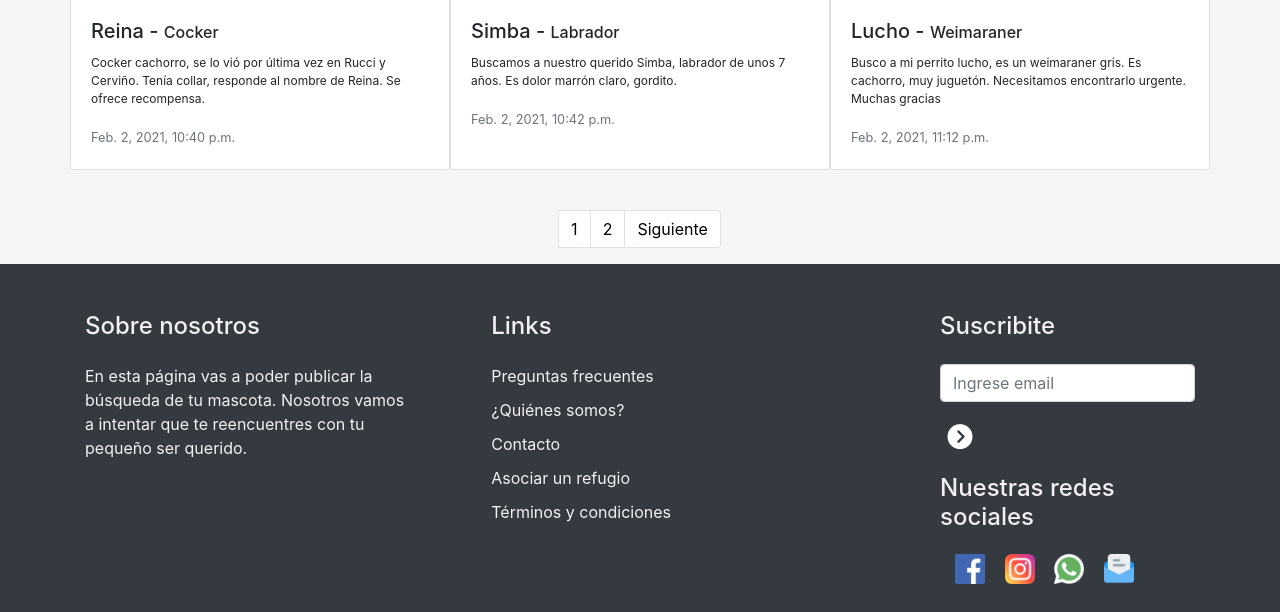
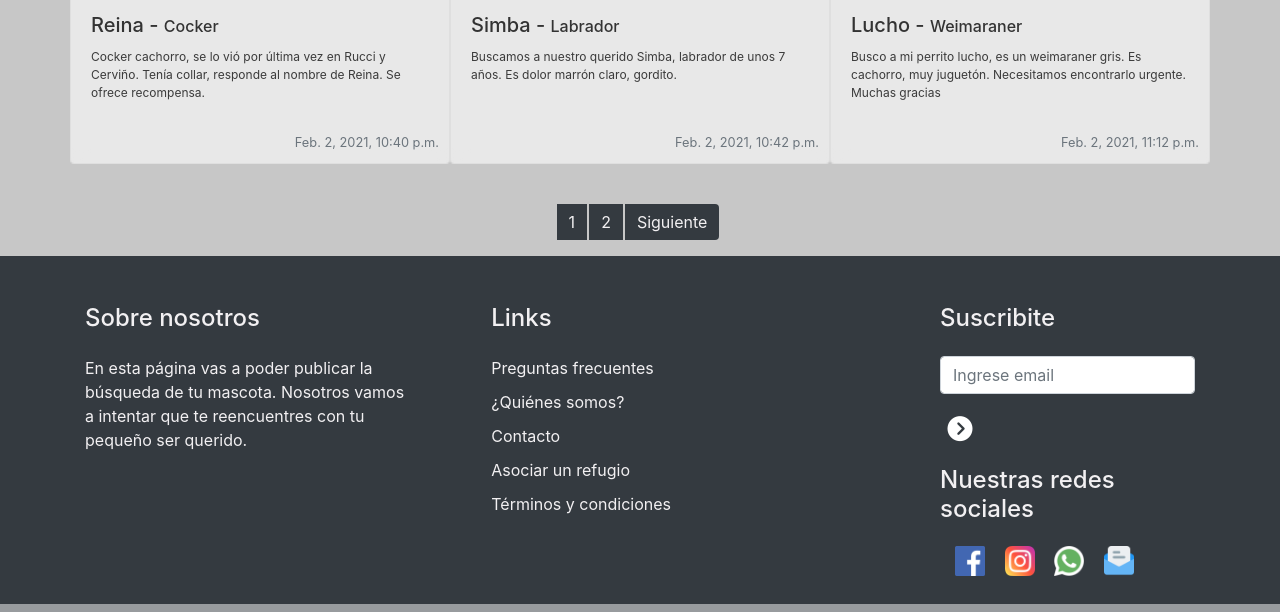
Before and after one commit to GastiC/WebMascotas, a Django app: page /busquedas/ in a window 1280 px wide. Shown: the part 1326-1938 px from the top of the page. Run offline with Django 3.2, Linux system fonts and the light colour scheme; data comes from the database, SQL or seed files in the repository; both versions use the stored data as it was after the commit; some libraries are stand-ins or nearby versions.

Commit message:
Cambios estéticos, las cards funcionan raro

```diff
--- a/principal/static/principal/css/styles.css
+++ b/principal/static/principal/css/styles.css
@@ -221,11 +234,14 @@
 
 .busqueda_nombre{
     display: inline;
+    color:rgb(51, 51, 51)
+
 }
 
 .descripcion_busqueda{
     margin-top: 10px;
     font-size: 12px;
+    color:rgb(59, 59, 59)
 }
 
 .descripcion_refugio{
@@ -267,6 +286,11 @@
 .bloque_busqueda{
     margin-left: 0px !important;
     margin-right: 0px !important;
+}
+
+.bloque_descripcion{
+    background-color: rgba(100, 100, 100, 0.15) !important;
+    backdrop-filter: blur(10px) !important;
 }
 
 #footer {
@@ -286,10 +310,52 @@
     color: #F2F0F2 !important;
 }
 
+.text_footer_link{
+    color: #F2F0F2 !important;
+}
+
+.text_footer_link:hover{
+    color: #ffffff !important;
+    font-weight: 600;
+}
+
 .h4_footer{
     padding-bottom: 15px;
     color: #F2F0F2;
 }
+
+.fecha_creado{
+    position: absolute;
+    bottom: 10px;
+    right: 10px;
+}
+
+.pl15{
+    padding-left: 30px !important;
+}
+
+.pr15{
+    padding-right: 30px !important;
+}
+
+.paginacion{
+    background-color: #343a40 !important;
+    color: #F2F0F2 !important;
+    border: 0px !important;
+    margin-right: 3px !important;
+}
+
+.paginacion:hover{
+    background-color: #4a525a !important;
+
+}
+
+.boton{
+    background-color: #17a2b8 !important;
+}
+
+
+
 
 @media (max-width: 575px) {
     .imagen_banner {
--- a/principal/templates/principal/contacto.html
+++ b/principal/templates/principal/contacto.html
@@ -5,7 +5,7 @@
 {% load crispy_forms_tags %}
 
 <br>
-<div class="mt-4 contenedor_imagen pr-0 mb-5" >
+<div class="mt-4 contenedor_imagen pr-0 mb-3" >
   <div class="text-center fondo_banner p-0">
       <h1 class="texto_banner"> Contacto</h1>
   </div>
@@ -66,7 +66,7 @@
       </div>
     </div>
     <div class="container text-center">
-    <button type="submit" class="btn btn-dark btn-md text-center" style="width: 100px;" id="enviar"; onclick="contacto()">Enviar</button>
+    <button type="submit" class="btn btn-info btn-md text-center" style="width: 100px;" id="enviar"; onclick="contacto()">Enviar</button>
     </div>
     {{mensaje}}
   </form>
--- a/principal/templates/principal/footer.html
+++ b/principal/templates/principal/footer.html
@@ -20,19 +20,19 @@
                             <ul class="ul_footer">
                                 <h4 class="h4_footer">Links</h4>
                                 <li class="li_footer">
-                                    <a  class="text_footer" href="/preguntas_frecuentes/">Preguntas frecuentes</a>
+                                    <a  class="text_footer_link " href="/preguntas_frecuentes/">Preguntas frecuentes</a>
                                 </li>
                                 <li class="li_footer">
-                                    <a class="text_footer" href="/quienes_somos/">¿Quiénes somos?</a>
+                                    <a class="text_footer_link " href="/quienes_somos/">¿Quiénes somos?</a>
                                 </li>
                                 <li class="li_footer">
-                                    <a  class="text_footer"href="/contacto/">Contacto</a>
+                                    <a  class="text_footer_link "href="/contacto/">Contacto</a>
                                 </li>
                                 <li class="li_footer">
-                                    <a  class="text_footer"href="/asociar_un_refugio/">Asociar un refugio</a>
+                                    <a  class="text_footer_link "href="/asociar_un_refugio/">Asociar un refugio</a>
                                 </li>
                                 <li class="li_footer">
-                                    <a  class="text_footer"href="/terminos_y_condiciones/">Términos y condiciones</a>
+                                    <a  class="text_footer_link "href="/terminos_y_condiciones/">Términos y condiciones</a>
                                 </li>
 
                             </ul>
--- a/principal/templates/principal/index.html
+++ b/principal/templates/principal/index.html
@@ -24,7 +24,10 @@
 </head>
 {% include "principal/navbar.html" %}
 
-<body style="background-color:rgba(241, 241, 241, 0.637);"  onload="onresize_body()" onresize="onresize_body()">
+ <body style="background-color:rgba(151, 150, 150, 0.534);"  onload="onresize_body()" onresize="onresize_body()">
+
+<!--<body id="body" onload="onresize_body()" onresize="onresize_body()">-->
+
 
 <!-- Header-->
 <!-- /Header-->
--- a/refugios/templates/refugios/asociar_un_refugio.html
+++ b/refugios/templates/refugios/asociar_un_refugio.html
@@ -80,7 +80,7 @@
     </div>
 
     <div class="container text-center">
-    <button type="submit" class="btn btn-dark btn-md text-center" style="width: 100px;" id="enviar"; >Enviar</button>
+    <button type="submit" class="btn btn-info btn-md text-center" style="width: 100px;" id="enviar"; >Enviar</button>
     </div>
     {{mensaje}}
   </form>
--- a/usuarios/templates/usuarios/busquedas.html
+++ b/usuarios/templates/usuarios/busquedas.html
@@ -21,7 +21,7 @@
                 <h5 class="card-title busqueda_nombre">{{busqueda.nombreMascota | capfirst }} - </h3>
                 <h6 class="card-title busqueda_nombre">{{busqueda.raza | title }}</h5>
               <p class="card-text descripcion_busqueda">{{busqueda.descripcion | capfirst}}</p>
-              <p class="card-text"><small class="text-muted">{{busqueda.creado}}</small></p>
+              <p class="card-text fecha_creado"><small class="text-muted">{{busqueda.creado}}</small></p>
             </div>
           </div>
         </div>
@@ -34,21 +34,21 @@
   <ul class="pagination justify-content-center">
     <li class="page-item">
       {% if page_obj.has_previous %}
-        <a class="page-link" href="?page={{ page_obj.previous_page_number }}" aria-label="Previous">
-        <span aria-hidden="true">Anterior</span>
+        <a class="page-link paginacion" href="?page={{ page_obj.previous_page_number }}" aria-label="Previous">
+        <span aria-hidden="true" >Anterior</span>
         </a>
       {% endif %}
     </li>
 
       {% for i in page_obj.paginator.page_range %}
       <li class="page-item">
-        <a class="page-link" href="?page={{ i }}"> {{ i }}</a>
+        <a class="page-link paginacion" href="?page={{ i }}"> <span > {{ i }} </span></a>
       </li>
       {% endfor %}
     <li class="page-item">
       {% if page_obj.has_next %}
-      <a class="page-link" href="?page={{ page_obj.next_page_number }}" aria-label="Next">
-        <span aria-hidden="true">Siguiente </span>
+      <a class="page-link paginacion" href="?page={{ page_obj.next_page_number }}" aria-label="Next">
+        <span aria-hidden="true" >Siguiente </span>
       </a>
       {% endif %}
     </li>
--- a/usuarios/templates/usuarios/subi_tu_post.html
+++ b/usuarios/templates/usuarios/subi_tu_post.html
@@ -67,7 +67,7 @@
     </div>
 
     <div class="container text-center">
-    <button type="submit" class="btn btn-dark btn-md text-center" style="width: 100px;" id="enviar"; >Enviar</button>
+    <button type="submit" class="btn btn-info btn-md text-center" style="width: 100px;" id="enviar"; >Enviar</button>
     </div>
     {{mensaje}}
     </form>
```
Also changed, not shown: other parts of principal/static/principal/css/styles.css (+24 -8 lines), principal/templates/principal/home.html (+4 -4 lines), principal/templates/principal/preguntas_frecuentes.html (+5 -5 lines), principal/templates/principal/refugios.html (+8 -8 lines), db.sqlite3, principal/static/principal/img/fondoBody2.jpg (added), principal/static/principal/img/portada3.jpg.
